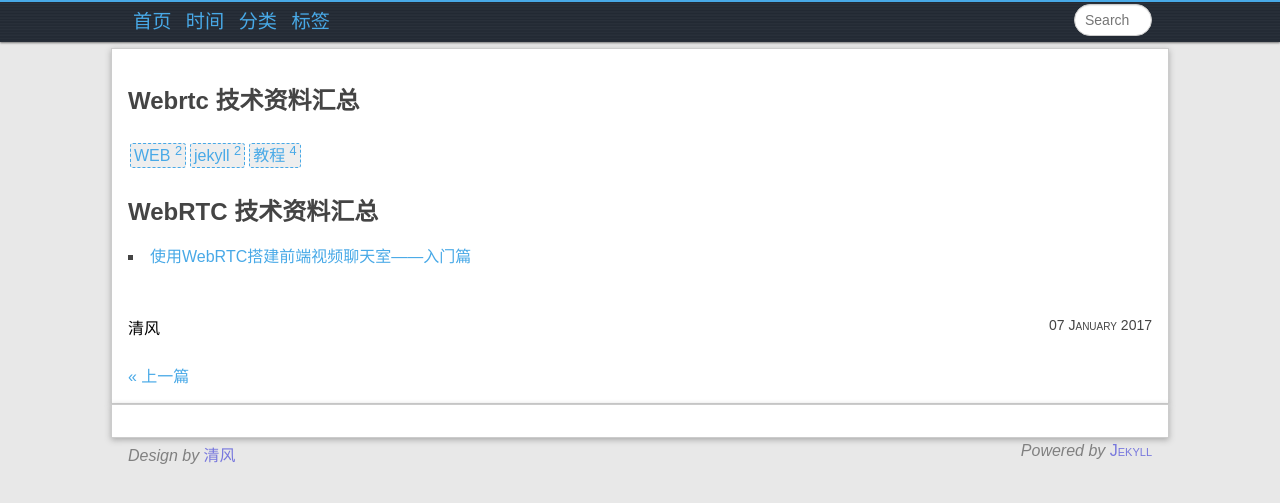
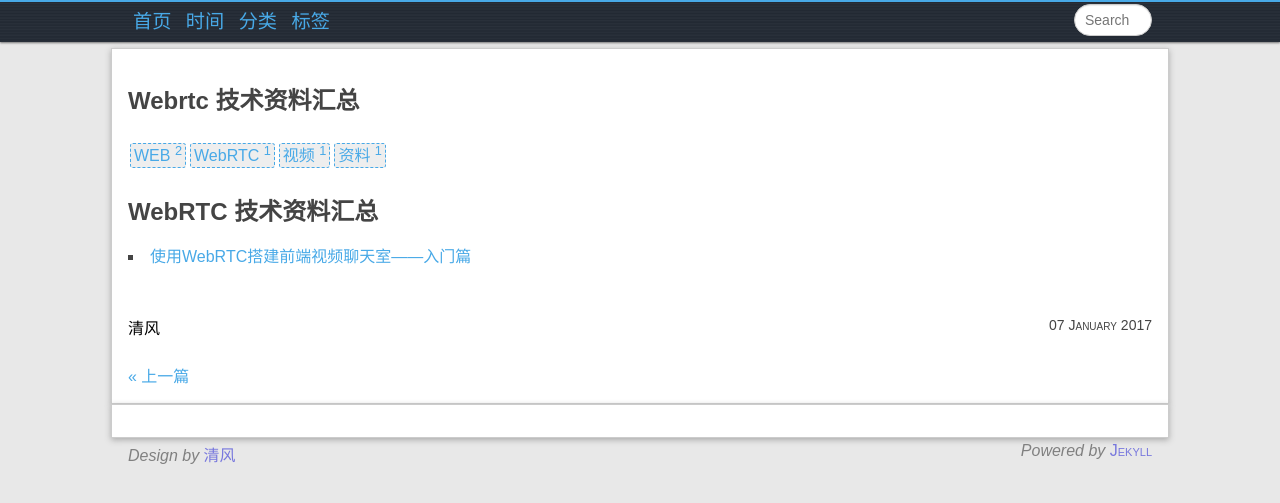
Before and after one commit to felixqin/blog-jb-diy, a Jekyll site: the page built from _posts/media/2017-01-07-WebRTC-技术资料汇总.md, in a window 1280 px wide. Shown: the top 503 px of the page. Built offline with Jekyll 4.4.1, drawn with Linux system fonts in a browser that asks for light colours; comment, search, counter and statistics services are not loaded.

Commit message:
update tags

```diff
--- a/_posts/media/2017-01-07-WebRTC-技术资料汇总.md
+++ b/_posts/media/2017-01-07-WebRTC-技术资料汇总.md
@@ -1,8 +1,8 @@
 ---
 layout: post
-category : WEB前端
+category : 音视频
 tagline: "Supporting tagline"
-tags : [WEB, jekyll, 教程]
+tags : [WEB, WebRTC, 视频, 资料]
 ---
 
 
```
